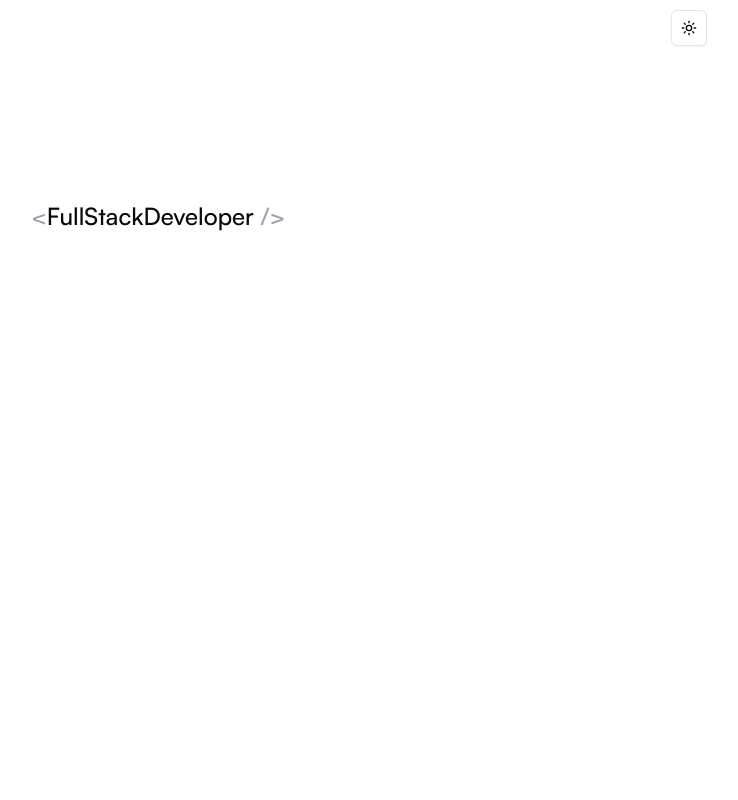
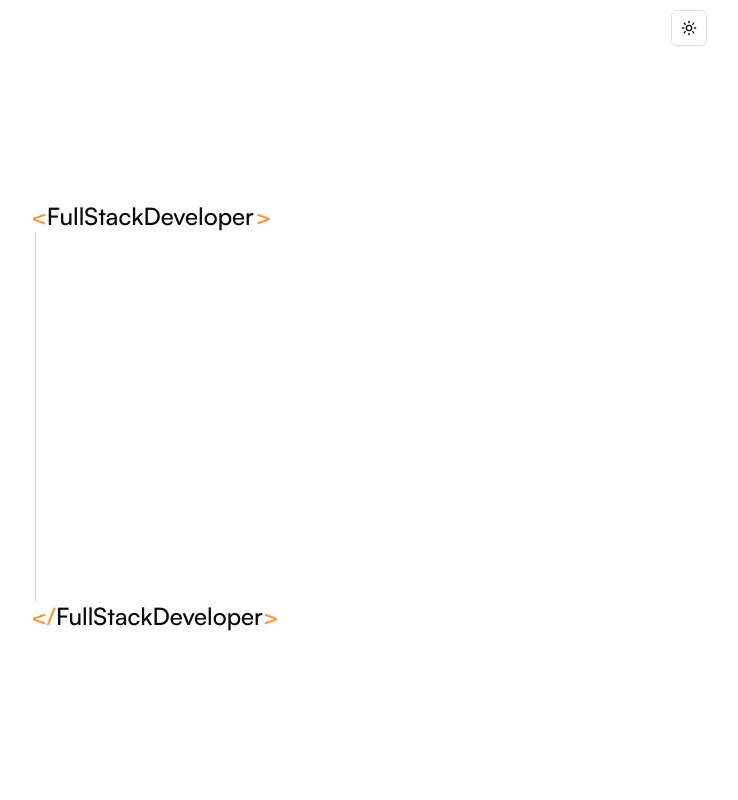
Before and after one commit to BernardoQuina/personal-website, a Next.js app: page / in a window 1280 px wide. Shown: the top 800 px of the page, without its empty margins (461-1199 px from the left). Built offline with nearby package versions, Linux system fonts and the light colour scheme.

Commit message:
Add first section tags

```diff
--- /dev/null
+++ b/src/components/avatar.tsx
@@ -0,0 +1,84 @@
+import Image from 'next/image';
+import { motion, MotionValue, useTransform } from 'motion/react';
+
+import { OrbiterEffect } from '../components/orbiter';
+import { Aws } from '../components/icons/aws';
+import { NodeJS } from '../components/icons/nodeJS';
+import { K8s } from '../components/icons/k8s';
+import { React } from '../components/icons/react';
+
+const windowHeight = typeof window !== 'undefined' ? window.innerHeight : 0;
+const initialY = windowHeight / 2 - 250;
+
+type Props = {
+  scrollYProgress: MotionValue<number>;
+};
+
+export function Avatar({ scrollYProgress }: Props) {
+  const opacity = useTransform(scrollYProgress, [0, 0.1], [1, 0]);
+  const y = useTransform(scrollYProgress, [0, 0.1], [initialY, initialY - 400]);
+  return (
+    <>
+      {/* <motion.div className="fixed top-24">{scrollYProgress}</motion.div> */}
+      <motion.div
+        className="fixed left-[50%] items-center"
+        style={{ opacity, x: '-50%', y }}
+      >
+        <div className="relative">
+          <OrbiterEffect initialPosition={90} rotate={45}>
+            <Aws className="-rotate-45" />
+          </OrbiterEffect>
+          <OrbiterEffect
+            className="mt-[-300px]"
+            initialPosition={270}
+            rotate={45}
+          >
+            <K8s className="-rotate-45" />
+          </OrbiterEffect>
+          <OrbiterEffect className="mt-[-300px]" rotate={135}>
+            <NodeJS className="rotate-[-135deg]" />
+          </OrbiterEffect>
+          <OrbiterEffect
+            className="mt-[-300px]"
+            rotate={135}
+            initialPosition={180}
+          >
+            <React className="rotate-[-135deg]" />
+          </OrbiterEffect>
+          <div
+            className="absolute left-[50%] top-[50%] -z-10 h-[300px] w-[300px] translate-x-[-52%] translate-y-[-50%] rounded-full bg-orange-600 blur-xl"
+            style={{
+              background:
+                'radial-gradient(rgba(255,165,0,1) 30%, rgba(255,165,0,0.3) 31%, rgba(255,165,0,0.15) 50%, rgba(255,165,0,0) 100%)',
+            }}
+          />
+
+          <div className="absolute left-[50%] top-[50%] z-0 h-[220px] w-[220px] translate-x-[-50%] translate-y-[-50%]">
+            <div className="overflow-hidden rounded-2xl border border-orange-300/50 bg-orange-200/70 shadow-lg">
+              <Image
+                src="/images/profile-picture.png"
+                alt="Bernardo Quina's profile picture"
+                height={220}
+                width={220}
+                priority
+              />
+            </div>
+          </div>
+        </div>
+        <div className="w-[220px]">
+          <span className="text-sm font-medium">Hey there 👋 , I&apos;m</span>
+          <h2 className="text-3xl font-medium">Bernardo Quina</h2>
+        </div>
+      </motion.div>
+      <motion.div
+        className="fixed bottom-0 left-[50%] translate-x-[-50%] items-center gap-2"
+        style={{ opacity }}
+      >
+        <span className="text-[10px] font-bold tracking-[0.2rem] text-gray-400 dark:text-gray-600">
+          SCROLL
+        </span>
+        <div className="h-[15vh] w-[0.75px] bg-gray-300 dark:bg-gray-700 sm:h-[20vh]" />
+      </motion.div>
+    </>
+  );
+}
--- /dev/null
+++ b/src/components/dev-tags.tsx
@@ -0,0 +1,91 @@
+import { motion, MotionValue, useTransform } from 'motion/react';
+
+const windowHeight = typeof window !== 'undefined' ? window.innerHeight : 0;
+const windowWidth = typeof window !== 'undefined' ? window.innerWidth : 0;
+
+type Props = {
+  scrollYProgress: MotionValue<number>;
+};
+
+export function DevTag({ scrollYProgress }: Props) {
+  const width = 256; // 16rem
+  const initialOffset = 30;
+  const scale = useTransform(scrollYProgress, [0, 0.1], [0.6, 1]);
+  const x = useTransform(
+    scrollYProgress,
+    [0, 0.1],
+    [
+      windowWidth / 2 - width / 2 + initialOffset,
+      windowWidth / 2 - width / 2 - 20,
+    ],
+  );
+  const y = useTransform(
+    scrollYProgress,
+    [0, 0.1],
+    [windowHeight / 2 + 105, windowHeight / 2 - 200],
+  );
+
+  const dashOpacity = useTransform(scrollYProgress, [0, 0.05], [1, 0]);
+  const closingBracketX = useTransform(scrollYProgress, [0, 0.1], [0, -14]);
+
+  const lineGuideHeight = useTransform(scrollYProgress, [0, 0.1], [0, 370]);
+
+  return (
+    <>
+      <motion.a href="#snap-2" className="fixed" style={{ scale, x, y }}>
+        <h1 className="min-w-[16rem] text-2xl font-medium">
+          <span className="text-orange-400">{'<'}</span>
+          FullStackDeveloper
+          <motion.span
+            className="text-orange-400"
+            style={{ opacity: dashOpacity }}
+          >
+            {' '}
+            /
+          </motion.span>
+          <motion.span
+            className="inline-block text-orange-400"
+            style={{ x: closingBracketX }}
+          >
+            {'>'}
+          </motion.span>
+        </h1>
+        <motion.div
+          className="absolute left-1 top-8 bg-gray-300 dark:bg-gray-700"
+          style={{ width: 1, height: lineGuideHeight }}
+        />
+      </motion.a>
+    </>
+  );
+}
+
+export function DevClosingTag({ scrollYProgress }: Props) {
+  const width = 256; // 16rem
+  const initialOffset = 30;
+  const scale = useTransform(scrollYProgress, [0, 0.1], [0.6, 1]);
+  const x = useTransform(
+    scrollYProgress,
+    [0, 0.1],
+    [
+      windowWidth / 2 - width / 2 + initialOffset,
+      windowWidth / 2 - width / 2 - 20,
+    ],
+  );
+  const y = useTransform(
+    scrollYProgress,
+    [0, 0.1],
+    [windowHeight / 2 + 105, windowHeight / 2 + 200],
+  );
+
+  const opacity = useTransform(scrollYProgress, [0, 0.1], [0, 1]);
+
+  return (
+    <motion.a href="#snap-2" className="fixed" style={{ scale, x, y, opacity }}>
+      <span className="min-w-[16rem] text-2xl font-medium">
+        <span className="text-orange-400">{'</'}</span>
+        FullStackDeveloper
+        <span className="text-orange-400">{'>'}</span>
+      </span>
+    </motion.a>
+  );
+}
--- a/src/pages/index.tsx
+++ b/src/pages/index.tsx
@@ -1,130 +1,29 @@
-import Image from 'next/image';
-import { motion, useScroll, useTransform } from 'motion/react';
+import { useScroll } from 'motion/react';
 
-import { OrbiterEffect } from '../components/orbiter';
+import { DevTag, DevClosingTag } from '../components/dev-tags';
 import { PageLayout } from '../components/page-layout';
-import { Aws } from '../components/icons/aws';
-import { NodeJS } from '../components/icons/nodeJS';
-import { K8s } from '../components/icons/k8s';
-import { React } from '../components/icons/react';
-
-const windowHeight = typeof window !== 'undefined' ? window.innerHeight : 0;
-const windowWidth = typeof window !== 'undefined' ? window.innerWidth : 0;
-const initialY = windowHeight / 2 - 250;
+import { Avatar } from '../components/avatar';
 
 export default function Home() {
   const { scrollYProgress } = useScroll();
 
-  const profileOpacity = useTransform(scrollYProgress, [0, 0.1], [1, 0]);
-  const profileY = useTransform(
-    scrollYProgress,
-    [0, 0.1],
-    [initialY, initialY - 400],
-  );
-
-  const developerWidth = 256; // 16rem
-  const developerInitialOffset = 30;
-  const developerScale = useTransform(scrollYProgress, [0, 0.1], [0.6, 1]);
-  const developerX = useTransform(
-    scrollYProgress,
-    [0, 0.1],
-    [
-      windowWidth / 2 - developerWidth / 2 + developerInitialOffset,
-      windowWidth / 2 - developerWidth / 2 - 20,
-    ],
-  );
-
-  const developerY = useTransform(
-    scrollYProgress,
-    [0, 0.1],
-    [windowHeight / 2 + 105, windowHeight / 2 - 200],
-  );
-
   return (
     <PageLayout pageTitle="Bernardo Quina" pageDescription="todo">
-      {/* <motion.div className="fixed top-24">{scrollYProgress}</motion.div> */}
-      <motion.div
-        className="fixed left-[50%] items-center"
-        style={{ opacity: profileOpacity, x: '-50%', y: profileY }}
-      >
-        <div className="relative">
-          <OrbiterEffect initialPosition={90} rotate={45}>
-            <Aws className="-rotate-45" />
-          </OrbiterEffect>
-          <OrbiterEffect
-            className="mt-[-300px]"
-            initialPosition={270}
-            rotate={45}
-          >
-            <K8s className="-rotate-45" />
-          </OrbiterEffect>
-          <OrbiterEffect className="mt-[-300px]" rotate={135}>
-            <NodeJS className="rotate-[-135deg]" />
-          </OrbiterEffect>
-          <OrbiterEffect
-            className="mt-[-300px]"
-            rotate={135}
-            initialPosition={180}
-          >
-            <React className="rotate-[-135deg]" />
-          </OrbiterEffect>
-          <div
-            className="absolute left-[50%] top-[50%] -z-10 h-[300px] w-[300px] translate-x-[-52%] translate-y-[-50%] rounded-full bg-orange-600 blur-xl"
-            style={{
-              background:
-                'radial-gradient(rgba(255,165,0,1) 30%, rgba(255,165,0,0.3) 31%, rgba(255,165,0,0.15) 50%, rgba(255,165,0,0) 100%)',
-            }}
-          />
-
-          <div className="absolute left-[50%] top-[50%] z-0 h-[220px] w-[220px] translate-x-[-50%] translate-y-[-50%]">
-            <div className="overflow-hidden rounded-2xl border border-orange-300/50 bg-orange-200/70 shadow-lg supports-[backdrop-filter]:bg-orange-200/70 sm:backdrop-blur-[2px]">
-              <Image
-                src="/images/profile-picture.png"
-                alt="Bernardo Quina's profile picture"
-                height={220}
-                width={220}
-                priority
-              />
-            </div>
-          </div>
-        </div>
-        <div className="w-[220px]">
-          <span className="text-sm font-medium">Hey there 👋 , I&apos;m</span>
-          <h2 className="text-3xl font-medium">Bernardo Quina</h2>
-        </div>
-      </motion.div>
-      <motion.div
-        className="fixed bottom-0 left-[50%] translate-x-[-50%] items-center gap-2"
-        style={{ opacity: profileOpacity }}
-      >
-        <span className="text-[10px] font-bold tracking-[0.2rem] text-gray-400 dark:text-gray-600">
-          SCROLL
-        </span>
-        <div className="h-[15vh] w-[0.75px] bg-gray-300 dark:bg-gray-700 sm:h-[20vh]" />
-      </motion.div>
-      <motion.a
-        href="#snap-2"
-        className="fixed"
-        style={{ scale: developerScale, x: developerX, y: developerY }}
-      >
-        <h1 className="min-w-[16rem] text-2xl font-medium">
-          <span className="text-gray-400">{'<'}</span>
-          FullStackDeveloper
-          <span className="text-gray-400">{' />'}</span>
-        </h1>
-      </motion.a>
-      <section className="snap-point" id="snap-1" />
-      <section className="snap-point" id="snap-2" />
-      <section className="snap-point bg-green-500" id="snap-3" />
-      <section className="snap-point bg-yellow-500" id="snap-4" />
-      <section className="snap-point bg-purple-500" id="snap-5" />
-      <section className="snap-point bg-red-500" id="snap-6" />
-      <section className="snap-point bg-blue-500" id="snap-7" />
-      <section className="snap-point bg-green-500" id="snap-8" />
-      <section className="snap-point bg-yellow-500" id="snap-9" />
-      <section className="snap-point bg-purple-500" id="snap-10" />
-      <section className="snap-point bg-red-500" id="snap-11" />
-      {/* <div className="h-[5000vh]" /> */}
+      <Avatar scrollYProgress={scrollYProgress} />
+      <DevTag scrollYProgress={scrollYProgress} />
+      <DevClosingTag scrollYProgress={scrollYProgress} />
+      {/* Section snap points */}
+      <div className="snap-point" id="snap-1" />
+      <div className="snap-point" id="snap-2" />
+      <div className="snap-point bg-green-500" id="snap-3" />
+      <div className="snap-point bg-yellow-500" id="snap-4" />
+      <div className="snap-point bg-purple-500" id="snap-5" />
+      <div className="snap-point bg-red-500" id="snap-6" />
+      <div className="snap-point bg-blue-500" id="snap-7" />
+      <div className="snap-point bg-green-500" id="snap-8" />
+      <div className="snap-point bg-yellow-500" id="snap-9" />
+      <div className="snap-point bg-purple-500" id="snap-10" />
+      <div className="snap-point bg-red-500" id="snap-11" />
     </PageLayout>
   );
 }
```
